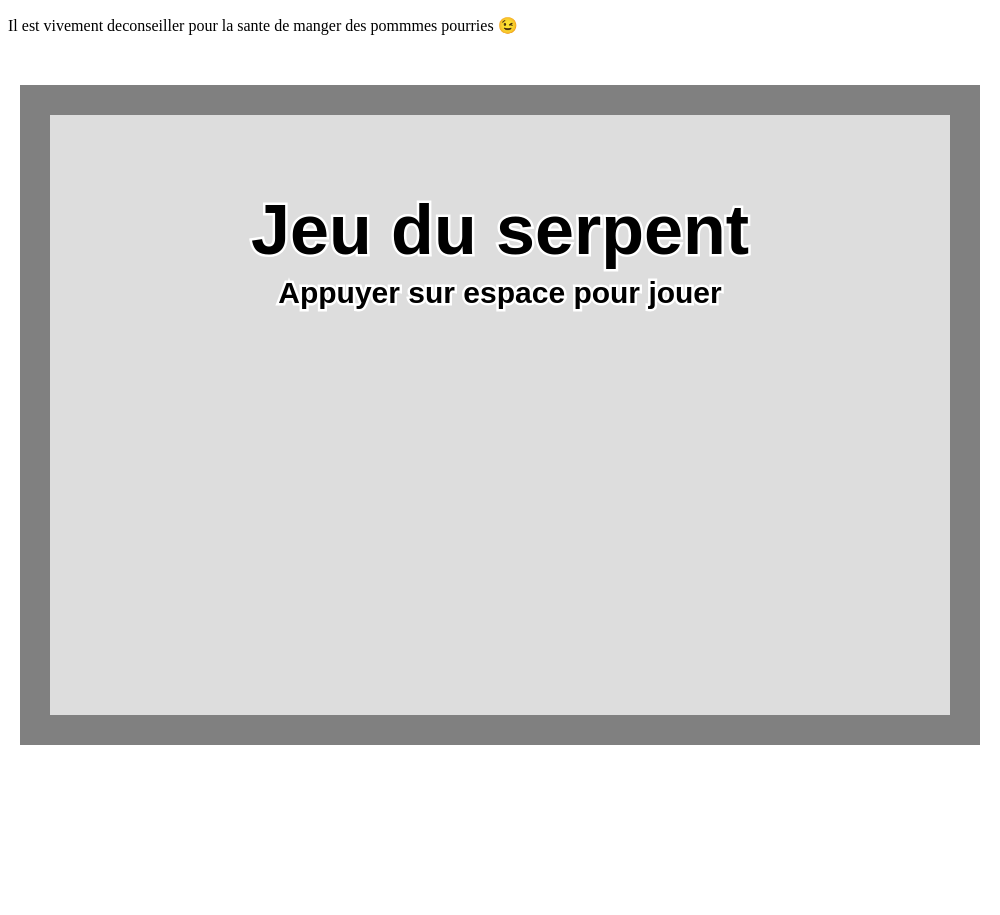
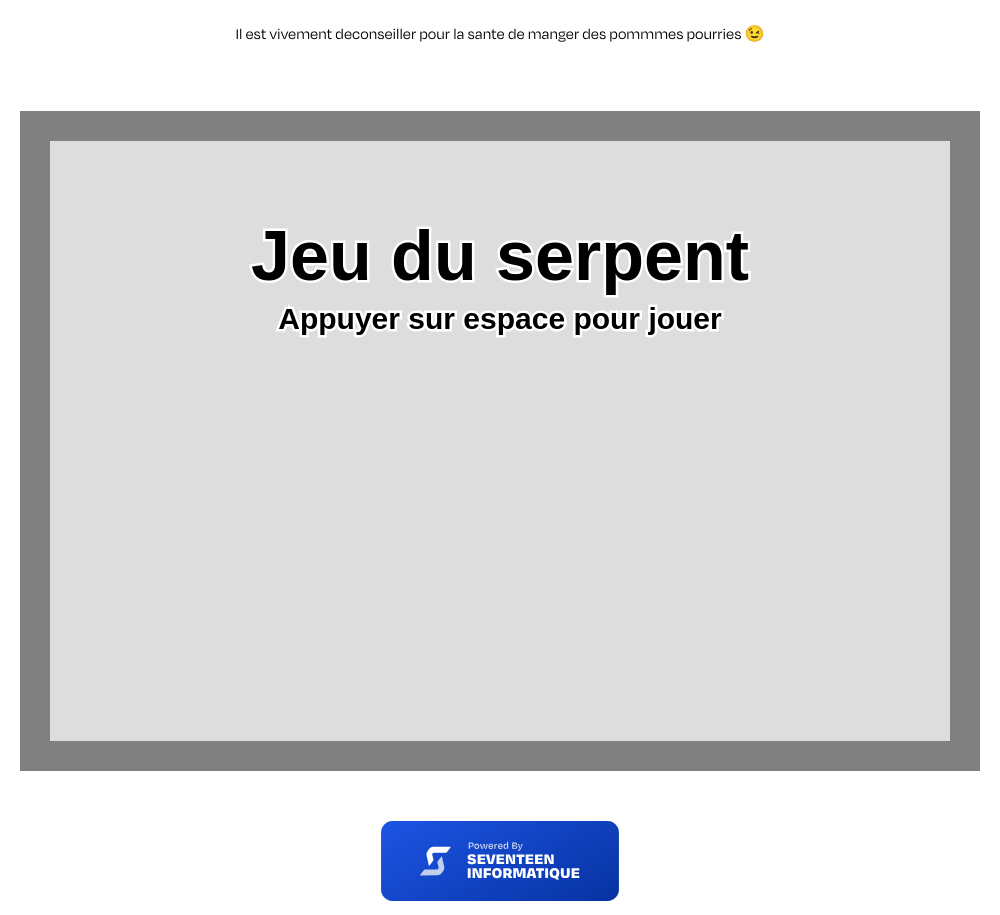
Before and after one commit to cogendarmerie/jeu-du-serpent, an Electron app: page public/index.html in a window 1000 px wide. Before the commit the page ends 800 px from the top, so only its background shows below. Drawn offline with Linux system fonts and the light colour scheme.

Commit message:
Police et logo

```diff
--- a/public/assets/css/main.sass
+++ b/public/assets/css/main.sass
@@ -1 +1,2 @@
 @import "modules/canvas"
+@import "modules/general"
--- /dev/null
+++ b/public/assets/css/modules/_general.sass
@@ -0,0 +1,15 @@
+@font-face
+  font-family: "Degular"
+  src: url("/assets/fonts/Degular-Regular.otf")
+  font-weight: normal
+
+body
+  display: flex
+  flex-direction: column
+  justify-content: center
+  align-items: center
+  font-family: "Degular", Arial
+  font-weight: normal
+
+.powered-by
+  height: 80px
--- a/public/assets/js/script.js
+++ b/public/assets/js/script.js
@@ -21,7 +21,7 @@ window.onload = function (){
         const canvas = document.createElement("canvas");
         canvas.width = canvasWidth;
         canvas.height = canvasHeight;
-        document.body.appendChild(canvas);
+        document.querySelector('#container').appendChild(canvas);
         //Context
         ctx = canvas.getContext('2d');
         showStart();
--- a/public/index.html
+++ b/public/index.html
@@ -9,6 +9,12 @@
     <div>
         <p>Il est vivement deconseiller pour la sante de manger des pommmes pourries 😉</p>
     </div>
+    <div id="container">
+
+    </div>
+    <a href="https://seventeeninfo.fr" target="_blank" title="Ouvrir le site internet de SEVENTEEN INFORMATIQUE dans un nouvel onglet">
+        <img src="powered-by-seventeeninfo.svg" alt="Powered by seventeeninfo.fr" class="powered-by">
+    </a>
     <script src="assets/js/script.js"></script>
 </body>
 </html>
```
Also changed, not shown: public/assets/css/main.css, public/assets/fonts/Degular-Regular.otf (added), public/powered-by-seventeeninfo.svg (added), 1 other file.
